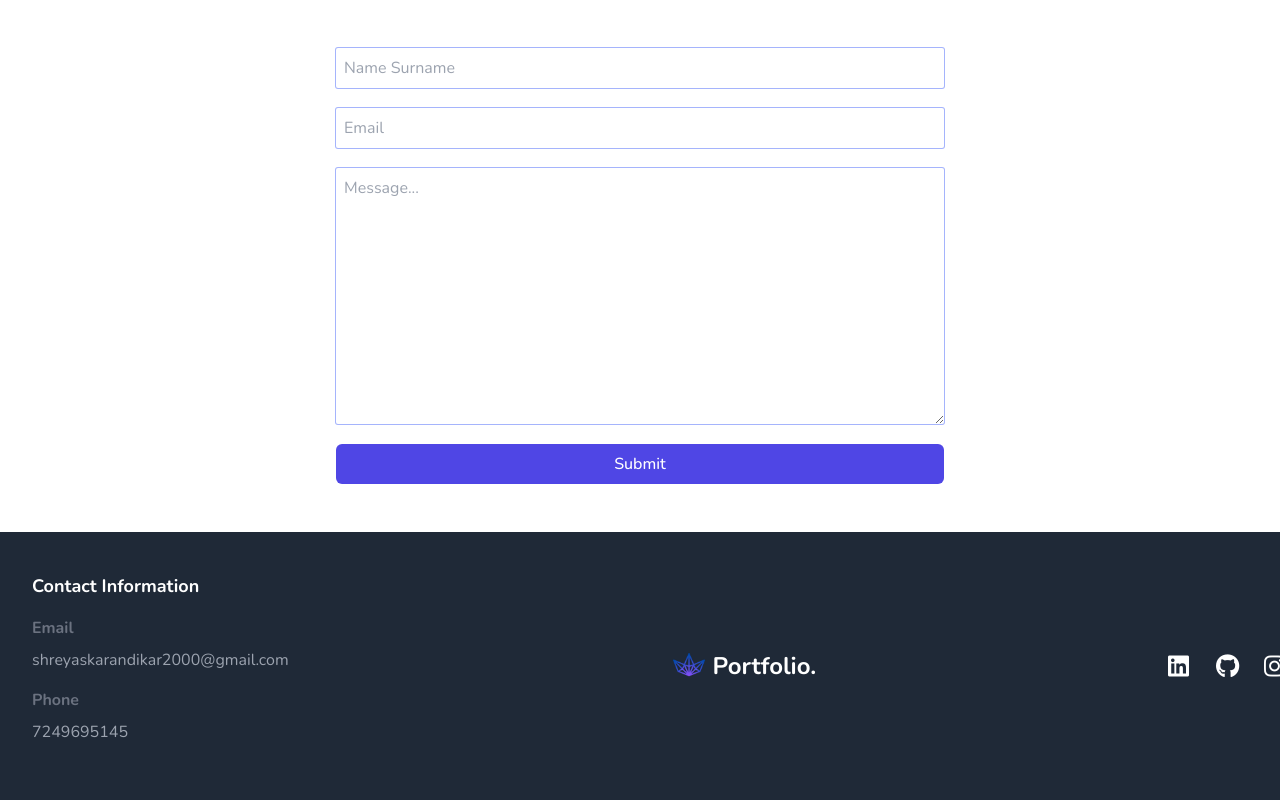
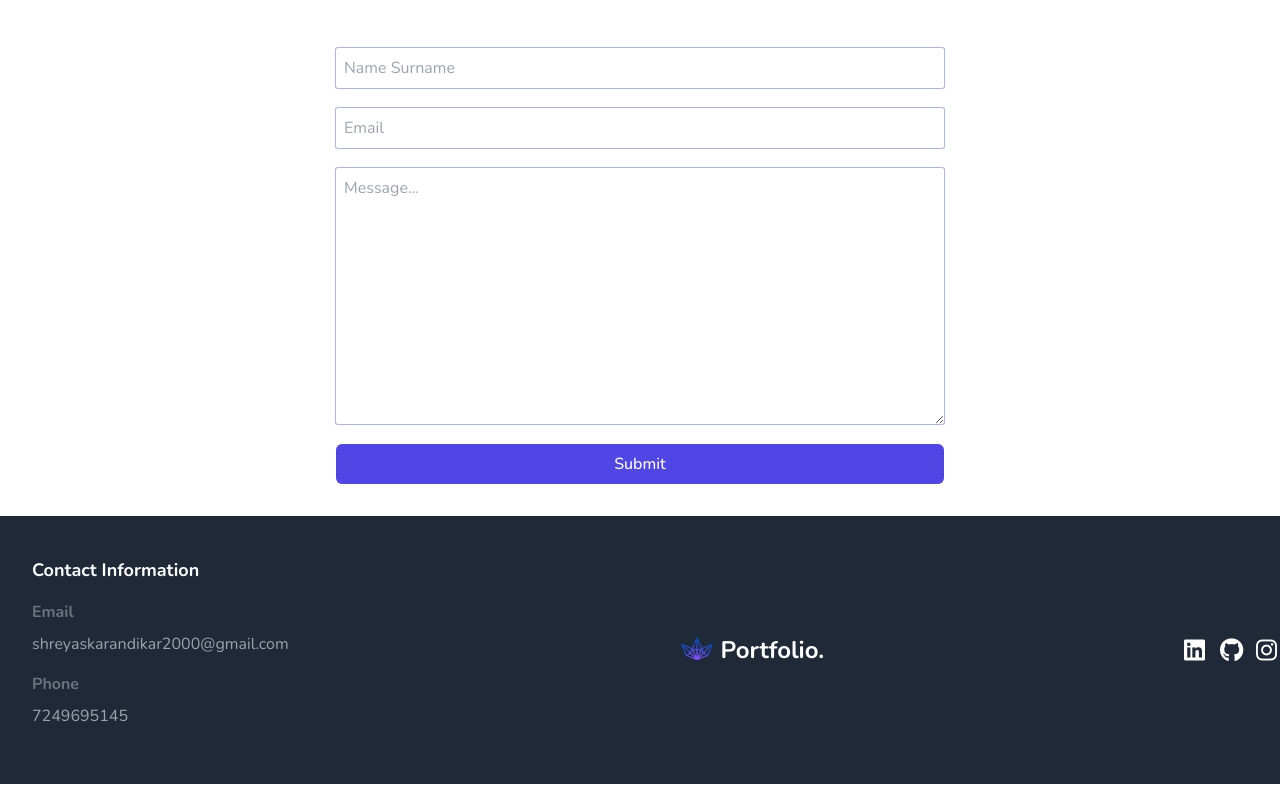
Before and after one commit to Shreyas0134/ShreyasKarandikar, a website: page index.html in a window 1280 px wide. Shown: the part 3097-3897 px from the top of the page. Drawn offline with nearby package versions, Linux system fonts and the light colour scheme.

Commit message:
My-Portfolio

```diff
--- a/index.html
+++ b/index.html
@@ -195,7 +195,7 @@
         <h1 class="text-3xl dark:text-white">Works & Projects</h1>
         <p class="w-1/2 text-center text-gray-400">
           I help designers, small agencies and businesses bring their ideas to
-          life. Powered by  VS Code and a cup of coffee, I turn your requirements
+          life. Powered by VS Code and a cup of coffee, I turn your requirements
           into a well-designed websites
         </p>
       </div>
@@ -205,8 +205,7 @@
         <div
           class="group relative m-1 my-3 w-full h-full rounded-full shadow-xl transition-all hover:scale-110 md:my-10 md:w-5/12 lg:w-1/5">
           <img src="img/first img.jpg" />
-          <div
-            class="absolute top-0 left-0 flex h-0 w-full flex-col items-center justify-center bg-gradient-to-t
+          <div class="absolute top-0 left-0 flex h-0 w-full flex-col items-center justify-center bg-gradient-to-t
             from-black opacity-0 duration-500 group-hover:h-full  group-hover:opacity-100">
             <h1 class="text-2xl text-white">Men Salon </h1>
             <a class="m-3 rounded-full bg-white px-5 py-2 duration-300 cursor-pointer href="
@@ -219,8 +218,7 @@
         <div
           class="group relative w-full md:w-5/12 lg:w-1/5 shadow-xl rounded-lg my-3 md:my-10 m-1 transition-all hover:scale-110">
           <img src="img/third image.jpg" />
-          <div
-            class="absolute top-0 left-0 flex h-0 w-full flex-col items-center justify-center bg-gradient-to-t
+          <div class="absolute top-0 left-0 flex h-0 w-full flex-col items-center justify-center bg-gradient-to-t
             from-black opacity-0 duration-500 group-hover:h-full group-hover:opacity-100">
             <h1 class="text-2xl text-white">Gamers Arena</h1>
             <a class="m-3 rounded-full  bg-white px-5 py-2 duration-300  cursor-pointer href="
@@ -231,8 +229,7 @@
         <div
           class=" group relative w-full md:w-5/12 lg:w-1/5 shadow-xl rounded-lg my-3 md:my-10 m-1 transition-all hover:scale-110">
           <img src="img/second image.jpg" />
-          <div
-            class="absolute top-0 left-0 flex h-0 w-full flex-col items-center justify-center bg-gradient-to-t
+          <div class="absolute top-0 left-0 flex h-0 w-full flex-col items-center justify-center bg-gradient-to-t
             from-black opacity-0 duration-500 group-hover:h-full group-hover:opacity-100">
             <h1 class="text-2xl text-white">Personal Portfolio</h1>
             <a class="m-3 rounded-full bg-white  px-5 py-2 duration-300  cursor-pointer href="
@@ -243,8 +240,7 @@
         <div
           class="group relative w-full md:w-5/12 lg:w-1/5 shadow-xl rounded-lg my-3 md:my-10 m-1 transition-all hover:scale-110">
           <img src="./img/item.png" />
-          <div
-            class="absolute top-0 left-0 flex h-0 w-full flex-col items-center justify-center bg-gradient-to-t
+          <div class="absolute top-0 left-0 flex h-0 w-full flex-col items-center justify-center bg-gradient-to-t
             from-black opacity-0 duration-500 group-hover:h-full group-hover:opacity-100">
             <h1 class="text-2xl text-white">React Project</h1>
             <a class="m-3 rounded-full bg-white px-5 py-2 duration-300  cursor-pointer href=" #">Visit
@@ -255,7 +251,7 @@
       </div>
     </div>
   </div>
-  </div>
+
 
   <!-- contact -->
   <div id="contact" class="dark:bg-slate-900">
@@ -285,11 +281,13 @@
         </button>
       </form>
     </div>
+  </div>
+</div>
 
     <!-- footer -->
     <div class="w-full bg-gray-800 ">
       <div
-        class=" container  m-auto py-5 flex lg:flex-row md:flex-col  sm:flex-col gap-5  items-center justify-between">
+        class=" container  m-auto py-5 flex flex-wrap flex-row gap-5     items-center justify-between">
         <div class="bg-gray-800   px-4 sm:px-8 py-5">
           <h2 class="text-lg font-bold text-white mb-4">Contact Information</h2>
           <div class="mb-4 ">
@@ -308,17 +306,17 @@
           <span class="text-2xl  font-bold text-white ">Portfolio.</span>
         </div>
 
-        <div class="flex text-2xl gap-8">
+        <div class="flex text-2xl gap-5 sm:mr-2  ">
           <a href="https://www.linkedin.com/in/shreyas-karandikar-b660a4223/" target="_blank"> <i
               class="fa-brands fa-linkedin w-4 cursor-pointer text-white"></i></a>
           <a href="https://github.com/Shreyas0134" target="_blank"><i
               class="fa-brands fa-github w-4 cursor-pointer text-white"></i></a>
-          <a href="#" target="_blank"><i class="fa-brands fa-instagram w-4 cursor-pointer text-white"></i></a>
+          <a href="#" target="_blank"><i class=" fa-brands fa-instagram w-4 cursor-pointer  text-white"></i></a>
 
         </div>
 
       </div>
-    </div>
+
   </div>
   <!-- <footer class="bg-gray-900 text-gray-500 py-8 px-4 sm:px-8">
     <div class="container mx-auto flex flex-col sm:flex-row justify-between items-center">
--- a/input.css
+++ b/input.css
@@ -1,3 +1,9 @@
 @tailwind base;
 @tailwind components;
 @tailwind utilities;
+
+*
+{
+    margin: 0;
+    padding: 0;
+}
```
Also changed, not shown: css/style.css.
